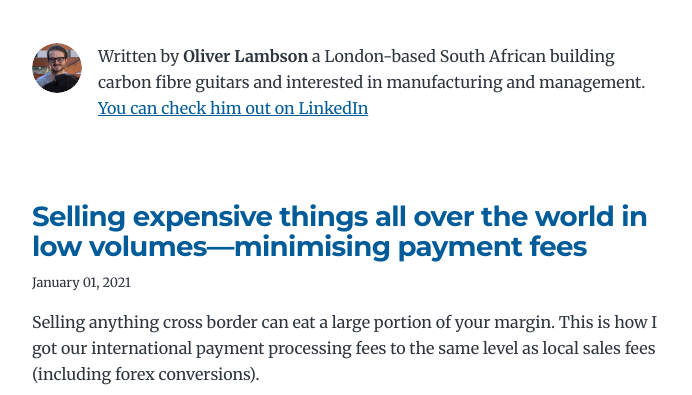
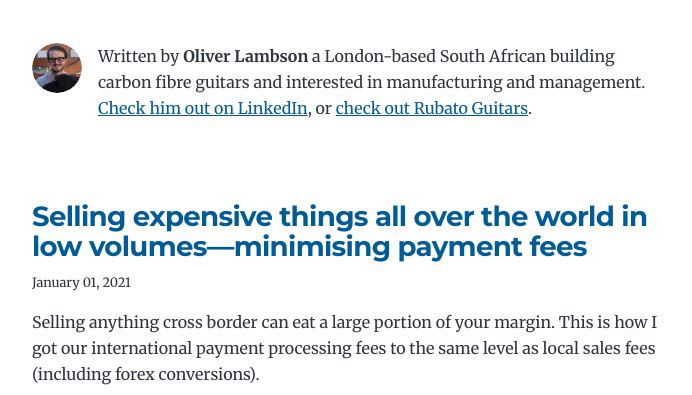
Before and after one commit to oliverlambson/ocl-site, a Gatsby site: page / in a window 1280 px wide. Shown: the part 98-493 px from the top of the page, without its empty margins (292-984 px from the left). Built offline with nearby package versions, Linux system fonts and the light colour scheme; Gatsby itself is replaced by a stand-in of ours.

Commit message:
Added rubato

```diff
--- a/src/components/bio.js
+++ b/src/components/bio.js
@@ -55,9 +55,22 @@ const Bio = () => {
         <p>
           Written by <strong>{author.name}</strong> {author?.summary || null}
           {` `}
-          <a href={`https://linkedin.com/in/${social?.linkedin || ``}`} target="_blank" rel="noreferrer">
-            You can check him out on LinkedIn
+          <a
+            href={`https://linkedin.com/in/${social?.linkedin || ``}`}
+            target="_blank"
+            rel="noopener noreferrer"
+          >
+            Check him out on LinkedIn
           </a>
+          , or{" "}
+          <a
+            href="https://www.rubato.guitars"
+            target="_blank"
+            rel="noopener noreferrer"
+          >
+            check out Rubato Guitars
+          </a>
+          .
         </p>
       )}
     </div>
```
